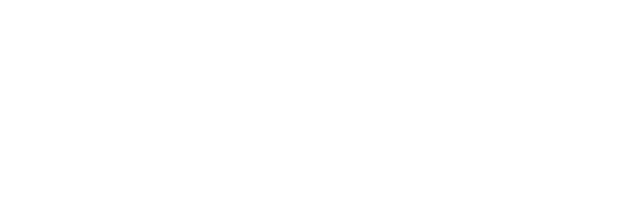
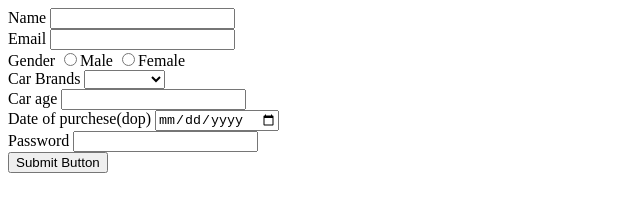
Before and after one commit to acciojob/car-insurance-form-Akhilesh-Yadav6283, a website: page main.html in a window 1280 px wide. Shown: the whole page, without its empty margins (0-640 px from the left). Drawn offline with Linux system fonts and the light colour scheme.

Commit message:
created a submission

```diff
--- a/main.html
+++ b/main.html
@@ -8,6 +8,29 @@
 
 <body>
 	<!-- the entire body must be written by student -->
+	<form method="post">
+		<lable for="name">Name</lable>
+		<input type="name" id="name" required><br>
+		<lable for="email">Email</lable>
+		<input type="email" id="email" required><br>
+		<lable>Gender</lable>
+		<input type="radio" name="gender" value="male" required>Male
+		<input type="radio" name="gender" value="female" required>Female<br>
+		 <label for="cars">Car Brands</label>
+		<select id="cars">
+			  <option></option>
+			 <option>BMW</option>
+			 <option>Audi</option>
+			 <option>Mercedez</option>
+		 </select><br>
+         <lable for="carage">Car age</lable>
+		<input type="number" id="carage" required ><br>
+		<lable for="dop">Date of purchese(dop)</lable>
+		<input type="date" id="dop" required><br>
+		<lable for="password">Password</lable>
+		<input type="password" id="password" required><br>
+		<button type="submit">Submit Button</button>
+	</form>
     <script type="text/javascript" src="./script.js">
 </script>
 
```
